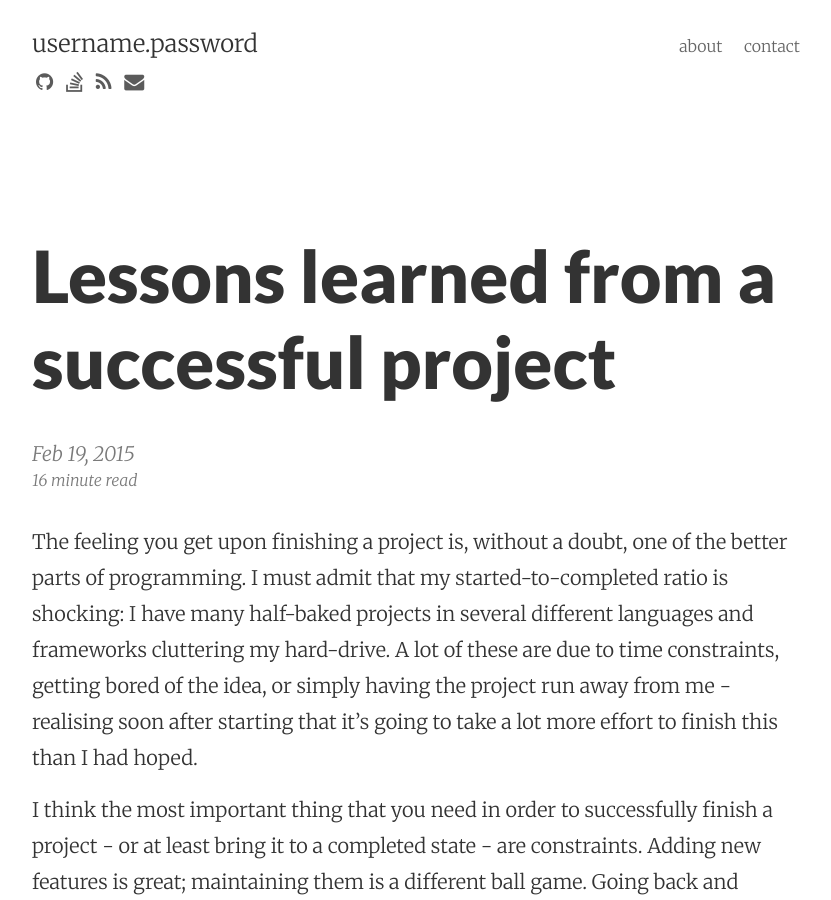
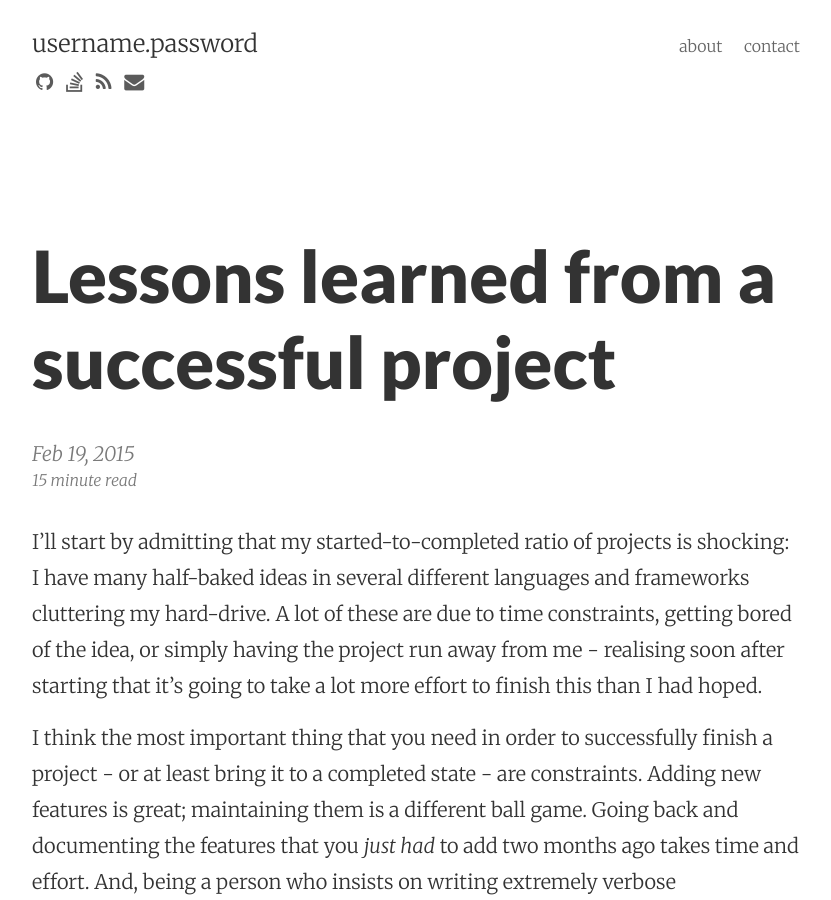
Before and after one commit to tom-galvin/tom-galvin.github.io, a Jekyll site: the page built from _posts/2015-02-19-coursework.md, in a window 1280 px wide and 900 px high. Shown: the whole window, without its empty margins (224-1055 px from the left). Built offline with Jekyll 4.4.1, drawn with Linux system fonts in a browser that asks for light colours; nearby versions of some CDN libraries; comment, search, counter and statistics services are not loaded.

Commit message:
Rewording to sound less stupid

```diff
--- a/_posts/2015-02-19-coursework.md
+++ b/_posts/2015-02-19-coursework.md
@@ -5,7 +5,7 @@ date: 2015-02-19 22:13:36
 summary: Some morsels of wisdom picked up about using WinForms and GDI+ in my A-level Computing coursework.
 categories: blog dev
 ---
-The feeling you get upon finishing a project is, without a doubt, one of the better parts of programming. I must admit that my started-to-completed ratio is shocking: I have many half-baked projects in several different languages and frameworks cluttering my hard-drive. A lot of these are due to time constraints, getting bored of the idea, or simply having the project run away from me - realising soon after starting that it's going to take a lot more effort to finish this than I had hoped.
+I'll start by admitting that my started-to-completed ratio of projects is shocking: I have many half-baked ideas in several different languages and frameworks cluttering my hard-drive. A lot of these are due to time constraints, getting bored of the idea, or simply having the project run away from me - realising soon after starting that it's going to take a lot more effort to finish this than I had hoped.
 
 I think the most important thing that you need in order to successfully finish a project - or at least bring it to a completed state - are constraints. Adding new features is great; maintaining them is a different ball game. Going back and documenting the features that you *just had* to add two months ago takes time and effort. And, being a person who insists on writing extremely verbose documentation or none at all, I end up either being tied down for days thoroughly documenting everything, or having a lot of undocumented code.
 
```
